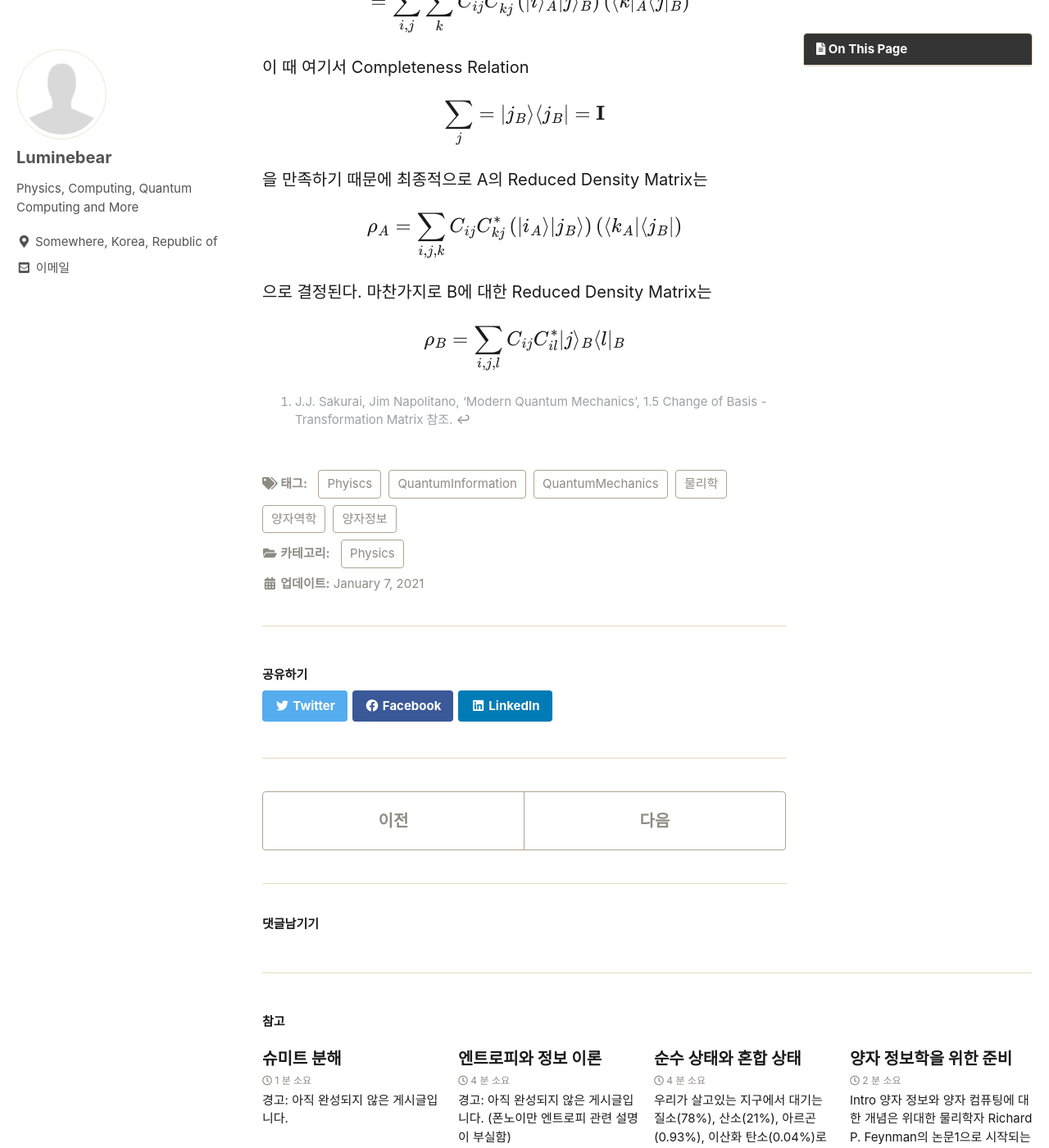
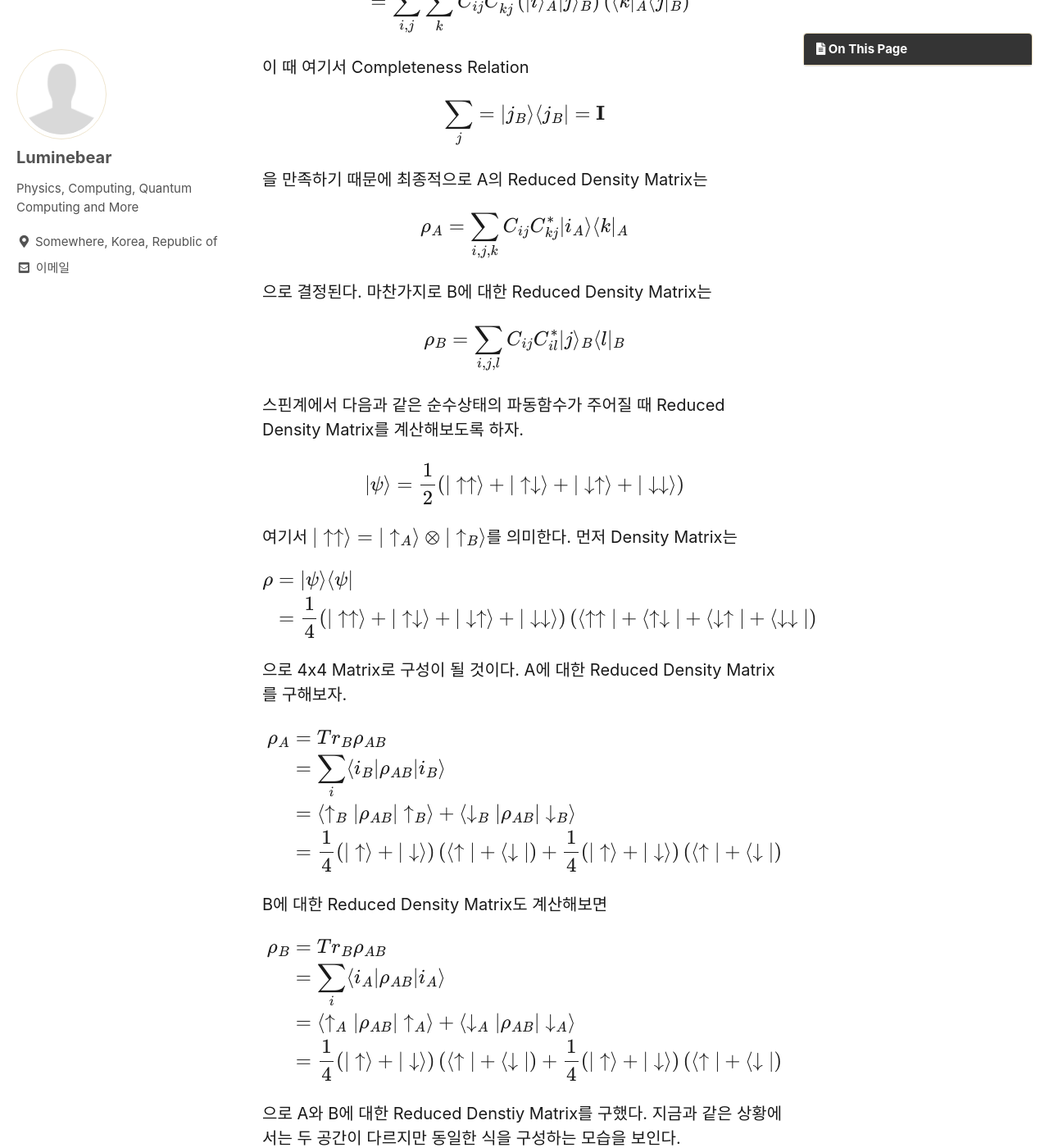
Before and after one commit to Luminebear/Luminebear.github.io, a Jekyll site: the page built from _posts/2021-01-07-ReducedMatrix.md, in a window 1280 px wide and 1400 px high, scrolled down 1784 px. Shown: the whole window at 82% size. Built offline with Jekyll 4.4.1, drawn with Linux system fonts in a browser that asks for light colours; cached includes are drawn as plain includes; some web fonts are replaced; comment, search, counter and statistics services are not loaded.

Commit message:
Update Post

```diff
--- a/_posts/2021-01-07-ReducedMatrix.md
+++ b/_posts/2021-01-07-ReducedMatrix.md
@@ -97,4 +97,43 @@ $$
 \rho_B = \sum_{i,j,l}{C_{ij}}{C_{il}^*}\vert{j}\rangle_B\langle{l}\vert_B
 $$
 
+스핀계에서 다음과 같은 순수상태의 파동함수가 주어질 때 Reduced Density Matrix를 계산해보도록 하자.
+
+$$
+\vert \psi \rangle = \frac{1}{2} \left( \vert \uparrow \uparrow \rangle + \vert \uparrow \downarrow \rangle + \vert \downarrow \uparrow \rangle + \vert \downarrow \downarrow \rangle \right)
+$$
+
+여기서 $\vert \uparrow \uparrow \rangle = \vert \uparrow_A \rangle \otimes \vert \uparrow_B \rangle$를 의미한다. 먼저 Density Matrix는
+
+$$
+\begin{aligned}
+\rho &= \vert \psi \rangle \langle \psi \vert \\
+&= \frac{1}{4} \left( \vert \uparrow \uparrow \rangle + \vert \uparrow \downarrow \rangle + \vert \downarrow \uparrow \rangle + \vert \downarrow \downarrow \rangle \right) \left( \langle \uparrow \uparrow \vert + \langle \uparrow \downarrow \vert + \langle \downarrow \uparrow \vert + \langle \downarrow \downarrow \vert \right) \\
+\end{aligned}
+$$
+
+으로 4x4 Matrix로 구성이 될 것이다. A에 대한 Reduced Density Matrix를 구해보자.
+
+$$
+\begin{aligned}
+\rho_A &= Tr_B\rho_{AB} \\
+&= \sum_i \langle i_B \vert \rho_{AB} \vert i_B \rangle \\
+&= \langle \uparrow_B \vert \rho_{AB} \vert \uparrow_B \rangle + \langle \downarrow_B \vert \rho_{AB} \vert \downarrow_B \rangle \\
+&= \frac{1}{4} \left( \vert \uparrow \rangle + \vert \downarrow \rangle \right) \left( \langle \uparrow \vert + \langle \downarrow \vert \right) + \frac{1}{4} \left( \vert \uparrow \rangle + \vert \downarrow \rangle \right) \left( \langle \uparrow \vert + \langle \downarrow \vert \right)
+\end{aligned}
+$$
+
+B에 대한 Reduced Density Matrix도 계산해보면
+
+$$
+\begin{aligned}
+\rho_B &= Tr_B\rho_{AB} \\
+&= \sum_i \langle i_A \vert \rho_{AB} \vert i_A \rangle \\
+&= \langle \uparrow_A \vert \rho_{AB} \vert \uparrow_A \rangle + \langle \downarrow_A \vert \rho_{AB} \vert \downarrow_A \rangle \\
+&= \frac{1}{4} \left( \vert \uparrow \rangle + \vert \downarrow \rangle \right) \left( \langle \uparrow \vert + \langle \downarrow \vert \right) + \frac{1}{4} \left( \vert \uparrow \rangle + \vert \downarrow \rangle \right) \left( \langle \uparrow \vert + \langle \downarrow \vert \right)
+\end{aligned}
+$$
+
+으로 A와 B에 대한 Reduced Denstiy Matrix를 구했다. 지금과 같은 상황에서는 두 공간이 다르지만 동일한 식을 구성하는 모습을 보인다.
+
 [^1]: J.J. Sakurai, Jim Napolitano, 'Modern Quantum Mechanics', 1.5 Change of Basis - Transformation Matrix 참조.
```
Also changed, not shown: other parts of _posts/2021-01-07-ReducedMatrix.md (+1 -1 lines).
